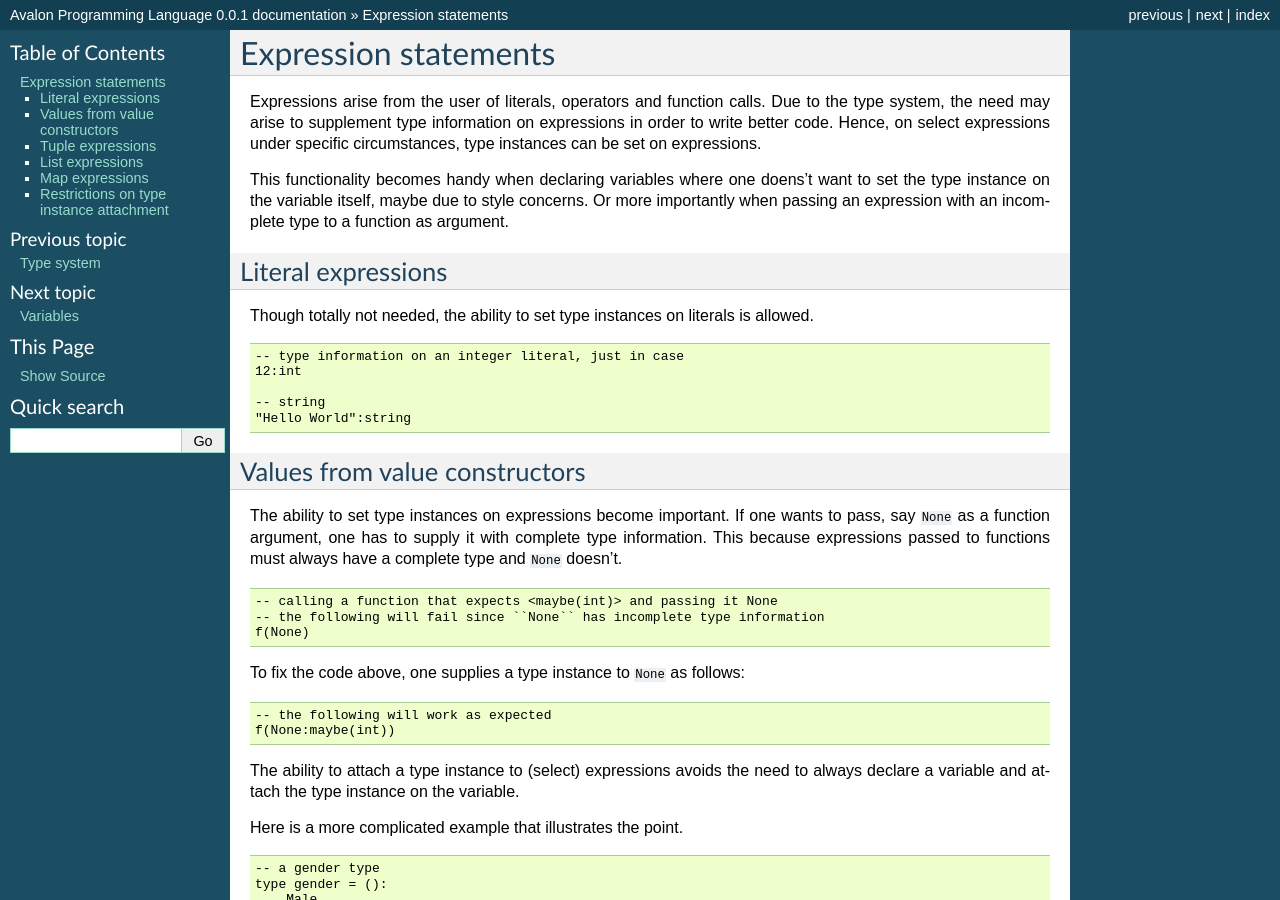
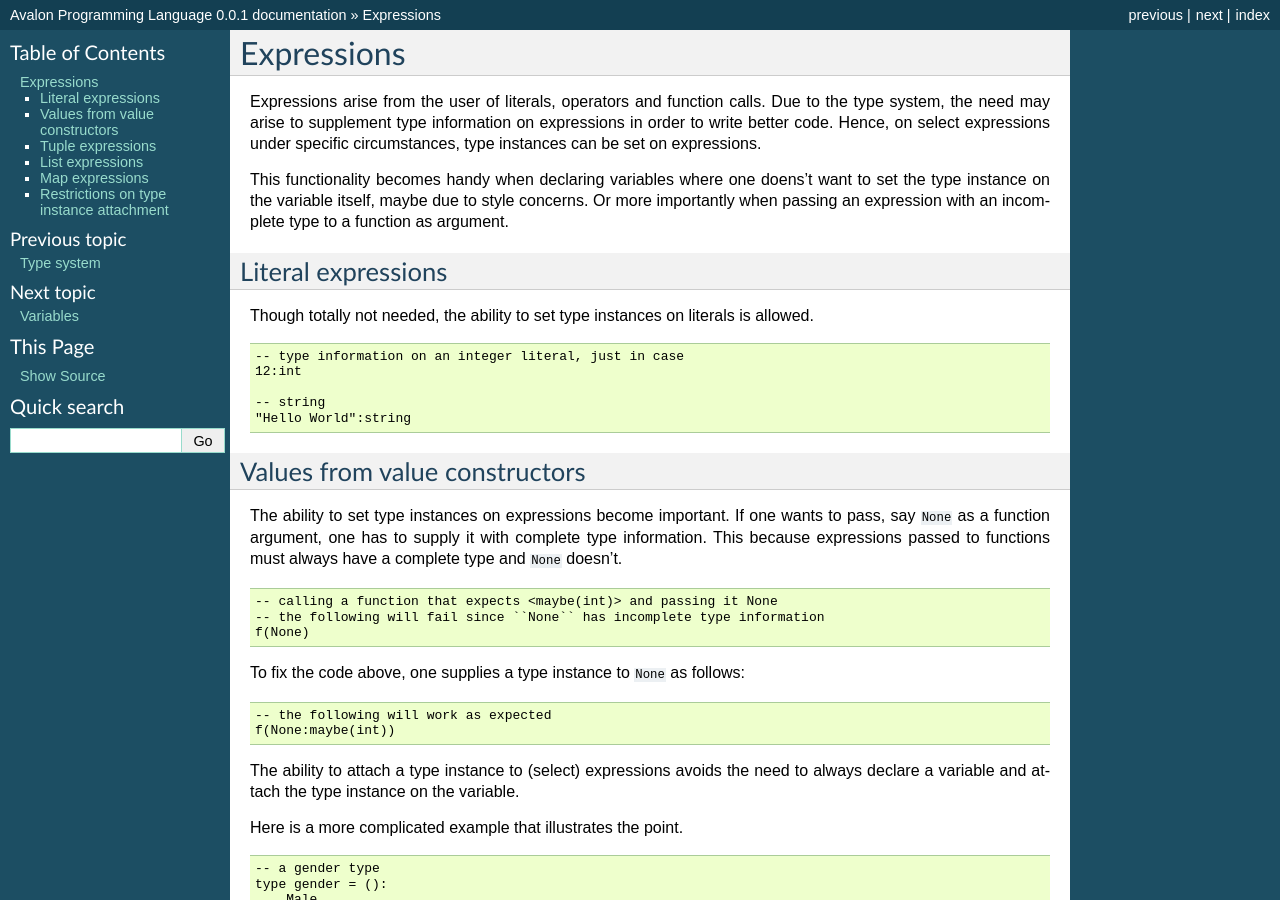
Before and after one commit to avalon-lang/docs, a Sphinx documentation site: the page built from source/reference/expressions.rst, in a window 1280 px wide and 900 px high. Built offline with Sphinx 7.4.7, drawn with Linux system fonts in a browser that asks for light colours; some of the changed text lies outside the part shown.

Commit message:
Keeping with short titles.

```diff
--- a/source/reference/expressions.rst
+++ b/source/reference/expressions.rst
@@ -1,7 +1,7 @@
 .. highlight:: none
 
-Expression statements
-=====================
+Expressions
+===========
 
 Expressions arise from the user of literals, operators and function calls.
 Due to the type system, the need may arise to supplement type information on expressions in order to write better code.
```
